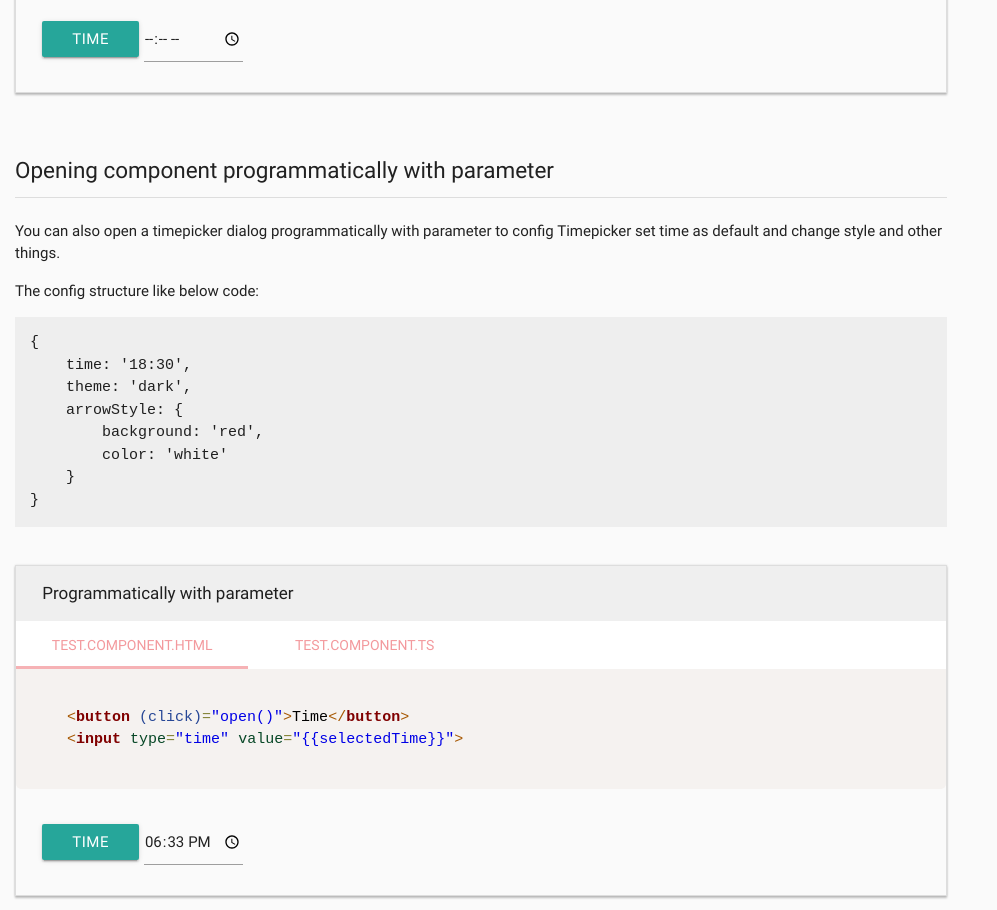
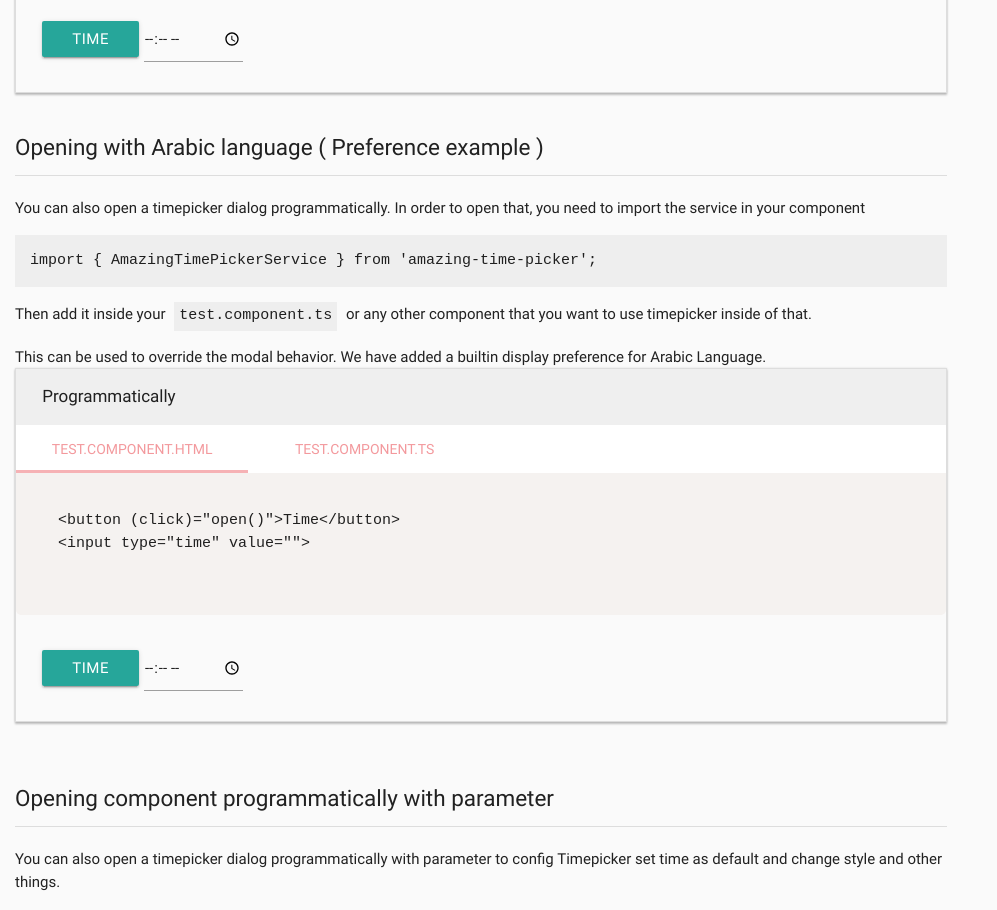
Before and after one commit to owsolutions/amazing-time-picker, an Angular app: page /Examples in a window 1280 px wide. Shown: the part 2240-3150 px from the top of the page, without its empty margins (0-997 px from the left). Built offline with nearby package versions, Linux system fonts and the light colour scheme.

Commit message:
Add the arabic example

```diff
--- a/src/app/app.module.ts
+++ b/src/app/app.module.ts
@@ -9,6 +9,7 @@ import { TabComponent } from './presentation/tab/tab.component';
 import { ExampleComponent } from './presentation/example/example.component';
 import { ApiComponent } from './presentation/api/api.component';
 import { ExamplePersianComponent } from './presentation/examples/example-persian/example-persian.component';
+import { ExampleArabicComponent } from './presentation/examples/example-arabic/example-arabic.component';
 
 @NgModule({
   declarations: [
@@ -18,6 +19,7 @@ import { ExamplePersianComponent } from './presentation/examples/example-persian
     ExampleComponent,
     ApiComponent,
     ExamplePersianComponent,
+    ExampleArabicComponent,
   ],
   imports: [
     BrowserModule,
--- a/src/app/presentation/example/example.component.html
+++ b/src/app/presentation/example/example.component.html
@@ -121,7 +121,10 @@
 
 
 
-<app-example-persian></app-example-persian>
+  <app-example-persian></app-example-persian>
+  <app-example-arabic></app-example-arabic>
+
+
       <br>
       <h2 class="pre-title">Opening component programmatically with parameter</h2>
       <p>You can also open a timepicker dialog programmatically with parameter to config Timepicker set time as default and change style and other things.</p>
--- /dev/null
+++ b/src/app/presentation/examples/example-arabic/example-arabic.component.html
@@ -0,0 +1,38 @@
+<h2 class="pre-title">Opening with Arabic language ( Preference example )</h2>
+<p>You can also open a timepicker dialog programmatically. In order to open that, you need to import the service in your component </p>
+<pre class="pre-code L"><code>import {{ '{' }} AmazingTimePickerService {{ '}' }} from 'amazing-time-picker';</code></pre>
+<p>Then add it inside your <code  class="pre-code S">test.component.ts</code> or any other component that you want to use timepicker inside of that.</p>
+
+
+
+This can be used to override the modal behavior. We have added a builtin display preference for Arabic Language.
+<br>
+<div class="tab-wrapper" id="sec2">
+  <div class="tab-header">
+    <div class="row">
+      <div class="col s6 title">Programmatically</div>
+    </div>
+  </div>
+  <app-tabs>
+    <app-tab tabTitle="test.component.html">
+      <pre>
+        <code [innerHTML]="html"></code>
+      </pre>
+    </app-tab>
+    <app-tab tabTitle="test.component.ts">
+      <pre>
+        <code [innerHTML]="ts"></code>
+      </pre>
+    </app-tab>
+  </app-tabs>
+  <div class="tab-content">
+    <div class="row">
+      <div class="col s12">
+        <button class="waves-effect waves-light btn "  (click)="openArabic()">Time</button>
+        <div class="input-field inline">
+        <input type="time" class="validate" [value]="selectedTime">
+        </div>
+      </div>
+    </div>
+  </div>
+</div>
--- /dev/null
+++ b/src/app/presentation/examples/example-arabic/example-arabic.component.scss
@@ -0,0 +1,50 @@
+
+#main-container{
+  font-size: 17px;
+  line-height: 30px;
+  pre{
+      line-height: 20px;
+      font-size: 12px !important;
+  }
+}
+.tab-wrapper{
+  border: 1px solid #ddd;
+  box-shadow: 0 2px 2px rgba(0,0,0,.24), 0 0 2px rgba(0,0,0,.12);
+  .row{
+      margin: 0;
+  }
+  .tab-header{
+      padding: 15px;
+      background: #EFEFEF;
+      .title{
+          font-size: 17px;
+      }
+  }
+  pre{
+      background: transparent;
+      border: 0;
+      margin: 0;
+  }
+  .tab-content{
+      padding: 15px;
+  }
+}
+
+.pre-title{
+  font-size: 1.5em;
+  border-bottom: 1px solid #ddd;
+  padding: 15px 0;
+}
+.pre-code{
+  &.L{
+      background: #eee;
+      padding: 15px;
+      display: block;
+  }
+  &.S{
+      background: #eee;
+      padding: 3px 5px;
+      display: inline-block;
+      margin: 0 5px;
+  }
+}
--- /dev/null
+++ b/src/app/presentation/examples/example-arabic/example-arabic.component.ts
@@ -0,0 +1,65 @@
+import { Component, OnInit } from '@angular/core';
+import { ArabicPreference } from '../../../atp-library/preferences';
+import { AmazingTimePickerService } from '../../../atp-library/atp-time-picker.service';
+
+const encode = (x) => x.replace(/[\u00A0-\u9999<>\&]/gim, function(i) {
+  return '&#' + i.charCodeAt(0) + ';';
+});
+
+@Component({
+  selector: 'app-example-arabic',
+  templateUrl: './example-arabic.component.html',
+  styleUrls: ['./example-arabic.component.scss']
+})
+export class ExampleArabicComponent implements OnInit {
+
+  html = encode(`
+   <button (click)="open()">Time</button>
+   <input type="time" value="">
+  `);
+  ts = encode(`
+  import { Component } from '@angular/core';
+  import { AmazingTimePickerService } from 'amazing-time-picker';
+  import { ArabicPreference } from 'amazing-time-picker/preferences';
+
+  @Component({
+      selector: 'app-test',
+      ${'templateUrl'}: './test.component.html',
+      ${'styleUrls'}: ['./test.component.scss']
+  })
+  export class TestComponent {
+      public selectedTime: string;
+      constructor( private atp: AmazingTimePickerService ) { }
+      open() {
+          /**
+           * ////////////////
+           * We add preference to the modal open config,
+           * you can explore built-in preferences or write for yourself
+           */
+          const amazingTimePicker = this.atp.open({
+            preference: ArabicPreference
+          });
+          amazingTimePicker.afterClose().subscribe(time => {
+              this.selectedTime = time;
+          });
+      }
+  }
+  `);
+  public selectedTime: string;
+
+  constructor(
+    private atp: AmazingTimePickerService,
+  ) { }
+
+  ngOnInit() {
+  }
+
+  public openArabic () {
+    const amazingTimePicker = this.atp.open({
+      preference: ArabicPreference
+    });
+    amazingTimePicker.afterClose().subscribe(time => {
+      this.selectedTime = time;
+    });
+  }
+}
```
Also changed, not shown: 1 other file (tests, documents, lock files or other folders).
